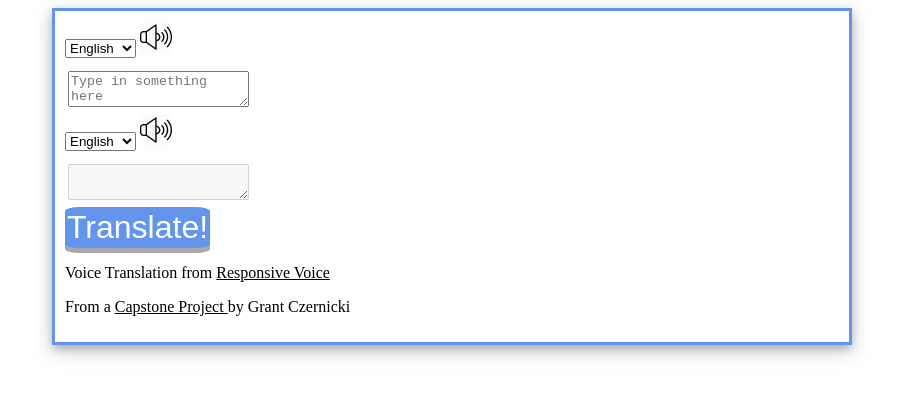
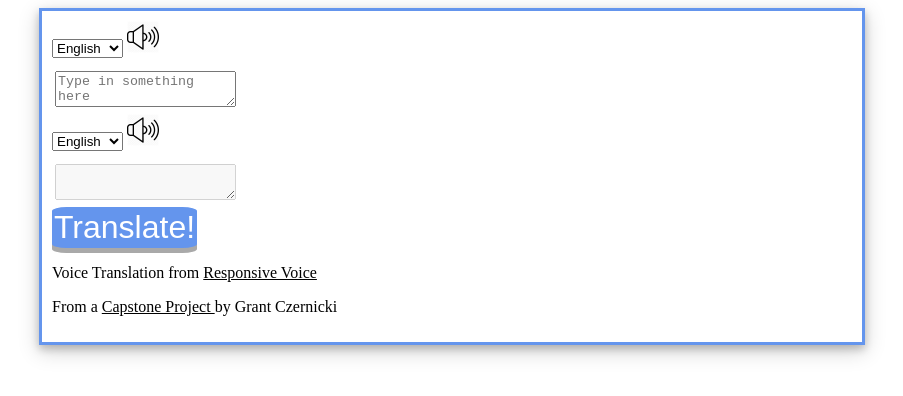
Before and after one commit to rebeccapeltz/chrome-ext-translator, a browser extension: page index.html in a window 1280 px wide. Shown: the whole page, without its empty margins (188-1091 px from the left). Drawn offline with Linux system fonts and the light colour scheme.

Commit message:
add image and adjust html

```diff
--- a/index.html
+++ b/index.html
@@ -12,11 +12,8 @@
 </head>
 
 <body>
-    <div id="Response">
-        <!-- <div id="translate"> -->
     <div id="box">
-                <form>
-
+        <form id="translate-form">
             <div id="input">
                 <div>
                     <select id="lang-from-select">
@@ -26,10 +23,7 @@
                     <img id="from-text-speak" src="speaker.png">
                 </div>
                 <textarea id="from-text" placeholder="Type in something here" tabindex=1></textarea>
-
             </div>
-
-
             <div id="output">
                 <div>
                     <select id="lang-to-select">
@@ -41,8 +35,6 @@
                         <option value="ko">Korean </option>
                         <option value="la">Latin </option>
                         <option value="ru">Russian </option>
-
-
                     </select>
                     <img id="to-text-speak" src="speaker.png">
                 </div>
@@ -57,15 +49,11 @@
                     <a href="https://www.responsivevoice.org">Responsive Voice</a>
                 </p>
                 <p>
-                            From a <a href="https://github.com/Grantczzz/audio-translator">Capstone Project </a>by Grant Czernicki
+                    From a
+                    <a href="https://github.com/Grantczzz/audio-translator">Capstone Project </a>by Grant Czernicki
                 </p>
             </div>
         </form>
-
-            <!-- </div> -->
-
-        </div>
-
     </div>
 </body>
 
--- a/popup.js
+++ b/popup.js
@@ -25,11 +25,11 @@ document.addEventListener("DOMContentLoaded", event => {
         let langFromVal = document.getElementById("lang-from-select").value;
         let langToVal = document.getElementById("lang-to-select").value;
 
-  let key= encodeURIComponent("trnsl.1.1.20180331T023954Z.fb19b766eeb0f17b.94b94b49cb3e1b4fd6be44e59b76e99d819bf342");
+        let key = encodeURIComponent("trnsl.1.1.20180331T023954Z.fb19b766eeb0f17b.94b94b49cb3e1b4fd6be44e59b76e99d819bf342");
         let text = encodeURIComponent(fromText);
         let langFrom = encodeURIComponent(langFromVal);
         let langTo = encodeURIComponent(langToVal);
-  let lang = encodeURIComponent(`${langFrom}-${langTo}`);//encodeURIComponent("en-es");
+        let lang = encodeURIComponent(`${langFrom}-${langTo}`); //encodeURIComponent("en-es");
         let format = encodeURIComponent("plain");
         fetch(
                 `https://translate.yandex.net/api/v1.5/tr.json/translate?key=${key}&text=${text}&lang=${lang}&format=${format}`
--- a/style.css
+++ b/style.css
@@ -1,12 +1,7 @@
-#Response {
+#box {
     max-width: 800px;
-    /* min-width: 484px; */
     margin: auto;
-}
-
-#box {
     margin: auto;
-    /* max-width: 40%; */
     border: 3px solid cornflowerblue;
     box-shadow: 0 4px 8px 0 rgba(0, 0, 0, 0.2), 0 6px 20px 0 rgba(0, 0, 0, 0.19);
     padding: 10px;
```
Also changed, not shown: translate-store-image.jpg (added). Lines whose indentation alone changed are shown as unchanged.
